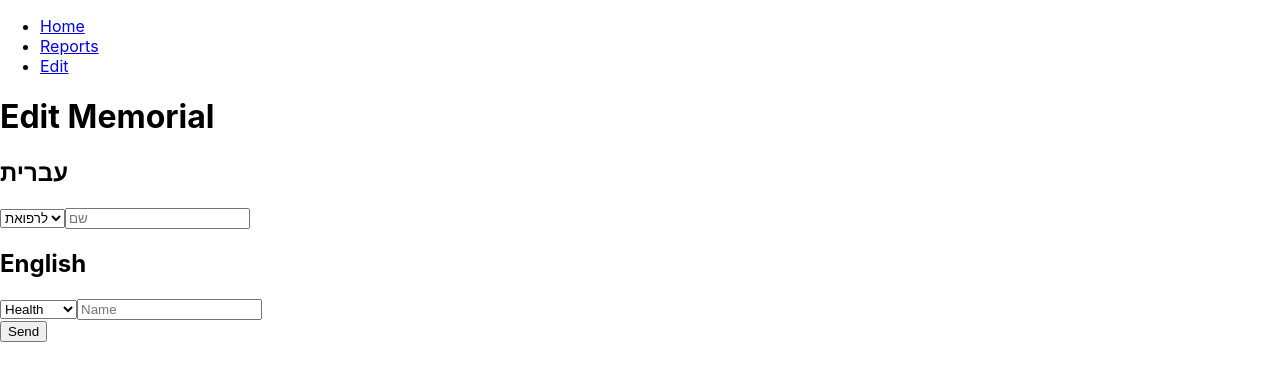
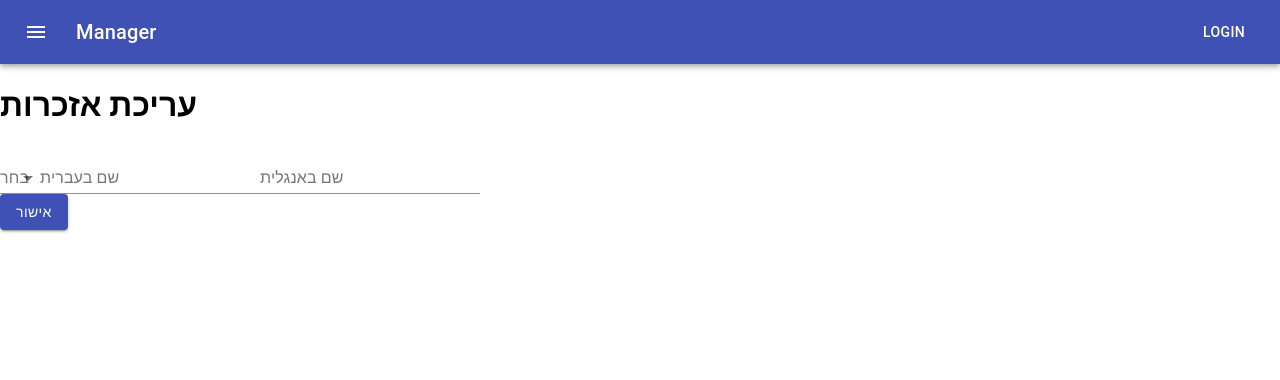
Before and after one commit to DoviWidawsky/JewishManager, a React (Create React App) app: page /edit in a window 1280 px wide. Shown: the top 380 px of the page. Built offline with nearby package versions, Linux system fonts and the light colour scheme.

Commit message:
added MUI

```diff
--- a/package.json
+++ b/package.json
@@ -3,6 +3,8 @@
   "version": "0.1.0",
   "private": true,
   "dependencies": {
+    "@material-ui/core": "^4.8.3",
+    "@material-ui/icons": "^4.5.1",
     "@testing-library/jest-dom": "^4.2.4",
     "@testing-library/react": "^9.4.0",
     "@testing-library/user-event": "^7.2.1",
--- a/src/components/screens/Edit.js
+++ b/src/components/screens/Edit.js
@@ -1,30 +1,57 @@
 import React, { Component } from 'react'
+import { makeStyles } from '@material-ui/core/styles';
+import Button from '@material-ui/core/Button';
+import TextField from '@material-ui/core/TextField';
+import InputLabel from '@material-ui/core/InputLabel';
+import MenuItem from '@material-ui/core/MenuItem';
+import FormControl from '@material-ui/core/FormControl';
+import Select from '@material-ui/core/Select';
+
+const useStyles = makeStyles(theme => ({
+  root: {
+    '& > *': {
+      margin: theme.spacing(1),
+      width: 200,
+    },
+    formControl: {
+        margin: theme.spacing(1),
+        minWidth: 120,
+    },
+    selectEmpty: {
+        marginTop: theme.spacing(2),
+    },
+  },
+}));
 
 class Edit extends Component {
     render() {
         return (
             <div>
-                <h1>Edit Memorial</h1>
+                <h1>עריכת אזכרות</h1>
                 <div>
-                    <h2>עברית</h2>
-                    <select>
-                        <option key="health_heb">לרפואת</option>
-                        <option key="memorial_heb">לזכר</option>
-                    </select>
-                    <input type="text" name="שם" placeholder="שם" />
+                <FormControl className="formControl">
+                    <InputLabel id="demo-simple-select-label">בחר</InputLabel>
+                    <Select
+                        labelId="demo-simple-select-label"
+                        id="demo-simple-select"
+                    >
+                        <MenuItem value={10}>לרפואת</MenuItem>
+                        <MenuItem value={20}>לזכר</MenuItem>
+                        <MenuItem value={30}>להצלחת</MenuItem>
+                    </Select>
+                </FormControl>
+                    <TextField id="name-in-hebrew" label="שם בעברית" />
+                    <TextField id="name-in-english" label="שם באנגלית" />
                 </div>
-                <div>
-                    <h2>English</h2>
-                    <select>
-                        <option key="health_eng">Health</option>
-                        <option key="memorial_eng">Memorial</option>
-                    </select>
-                    <input type="text" name="name" placeholder="Name" />
-                </div>
-                <button>Send</button>
+                <Button variant="contained" color="primary">
+                    אישור
+                </Button>
             </div>
         )
     }
 }
 
 export default Edit
+
+
+//TODO:
--- /dev/null
+++ b/src/components/screens/NavBar.js
@@ -0,0 +1,74 @@
+import React from 'react';
+import { makeStyles } from '@material-ui/core/styles';
+import AppBar from '@material-ui/core/AppBar';
+import Toolbar from '@material-ui/core/Toolbar';
+import Typography from '@material-ui/core/Typography';
+import Button from '@material-ui/core/Button';
+import IconButton from '@material-ui/core/IconButton';
+import MenuIcon from '@material-ui/icons/Menu';
+import Menu from '@material-ui/core/Menu';
+import MenuItem from '@material-ui/core/MenuItem';
+import ReactDOM from 'react-dom';
+import { Route, Link, BrowserRouter as Router } from 'react-router-dom'
+import '../../index.css';
+import App from '../../App';
+import Edit from './Edit'
+import util from '../util'
+
+
+const useStyles = makeStyles(theme => ({
+  root: {
+    flexGrow: 1,
+  },
+  menuButton: {
+    marginRight: theme.spacing(2),
+  },
+  title: {
+    flexGrow: 1,
+  },
+}));
+
+export default function ButtonAppBar() {
+  const classes = useStyles();
+  const [anchorEl, setAnchorEl] = React.useState(null);
+
+  const handleClick = event => {
+    setAnchorEl(event.currentTarget);
+  };
+
+  const handleClose = () => {
+    setAnchorEl(null);
+  };
+
+  return (
+        <Router>
+            <div className={classes.root}>
+                <AppBar position="static">
+                    <Toolbar>
+                        <IconButton onClick={handleClick} edge="start" className={classes.menuButton} color="inherit" aria-label="menu">
+                            <MenuIcon />
+                        </IconButton>
+                        <Menu
+                            id="simple-menu"
+                            anchorEl={anchorEl}
+                            keepMounted
+                            open={Boolean(anchorEl)}
+                            onClose={handleClose}
+                        >
+                        <MenuItem onClick={handleClose}><Link to="/">Home</Link></MenuItem>
+                        <MenuItem onClick={handleClose}><Link to="/report">Reports</Link></MenuItem>
+                        <MenuItem onClick={handleClose}><Link to="/edit">Edit</Link></MenuItem>
+                        </Menu>
+                        <Typography variant="h6" className={classes.title}>
+                            Manager
+                        </Typography>
+                        <Button color="inherit">Login</Button>
+                    </Toolbar>
+                </AppBar>
+                <Route exact path="/" component={App} />
+                <Route path="/report" component={util} />
+                <Route path="/edit" component={Edit} />
+            </div>
+        </Router>
+  );
+}
--- a/src/index.js
+++ b/src/index.js
@@ -2,30 +2,11 @@ import React from 'react';
 import ReactDOM from 'react-dom';
 import { Route, Link, BrowserRouter as Router } from 'react-router-dom'
 import './index.css';
-import App from './App';
-import Edit from './components/screens/Edit'
-import util from './components/util'
+import NavBar from './components/screens/NavBar';
 import * as serviceWorker from './serviceWorker';
 
 const routing = (
-    <Router>
-      <div>
-        <ul>
-            <li>
-                <Link to="/">Home</Link>
-            </li>
-            <li>
-                <Link to="/report">Reports</Link>
-            </li>
-            <li>
-                <Link to="/edit">Edit</Link>
-            </li>
-        </ul>
-        <Route exact path="/" component={App} />
-        <Route path="/report" component={util} />
-        <Route path="/edit" component={Edit} />
-      </div>
-    </Router>
+    <NavBar/>
   )
 
 ReactDOM.render(routing, document.getElementById('root'));
```
Also changed, not shown: src/components/screens/Test.js (deleted, +0 -7 lines).
